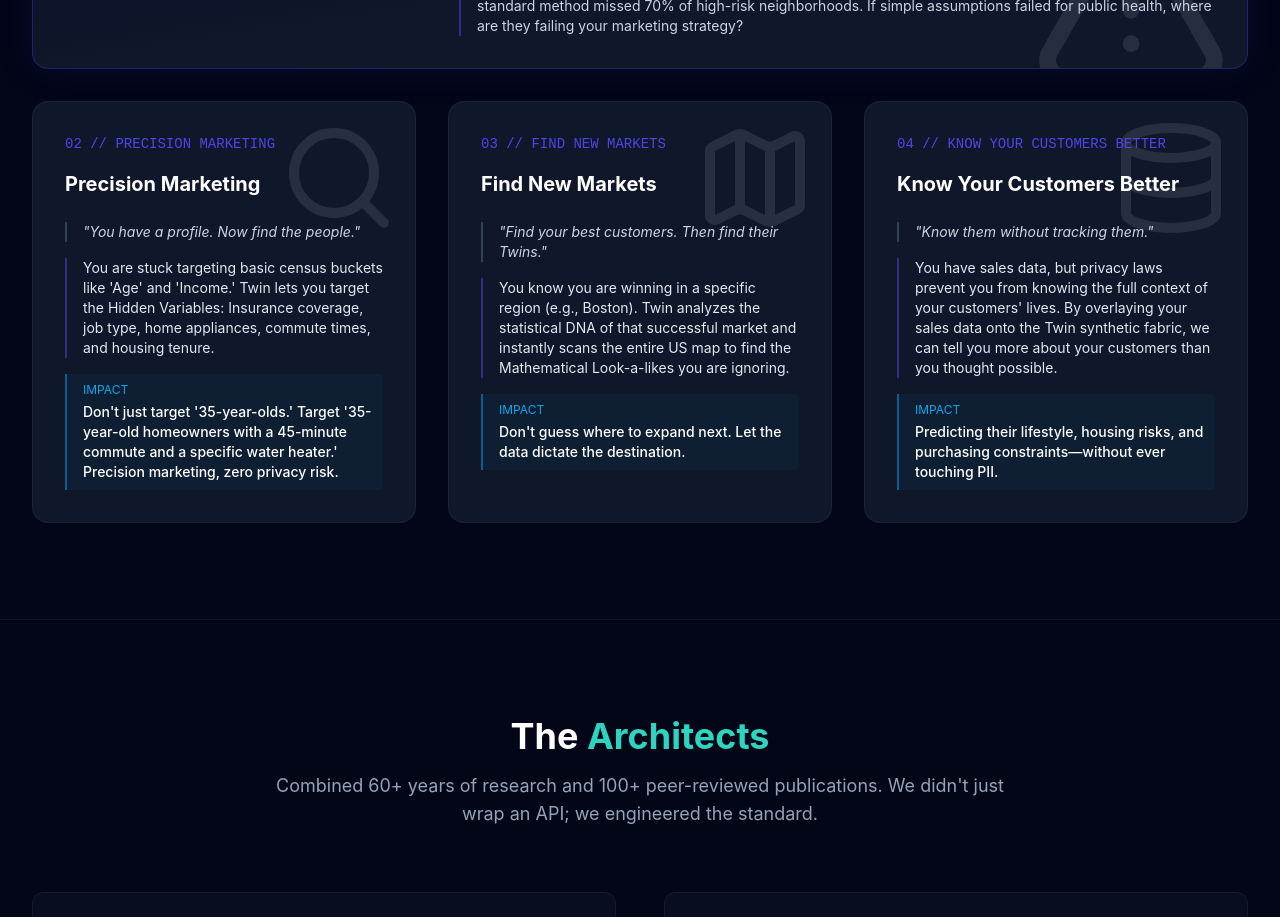
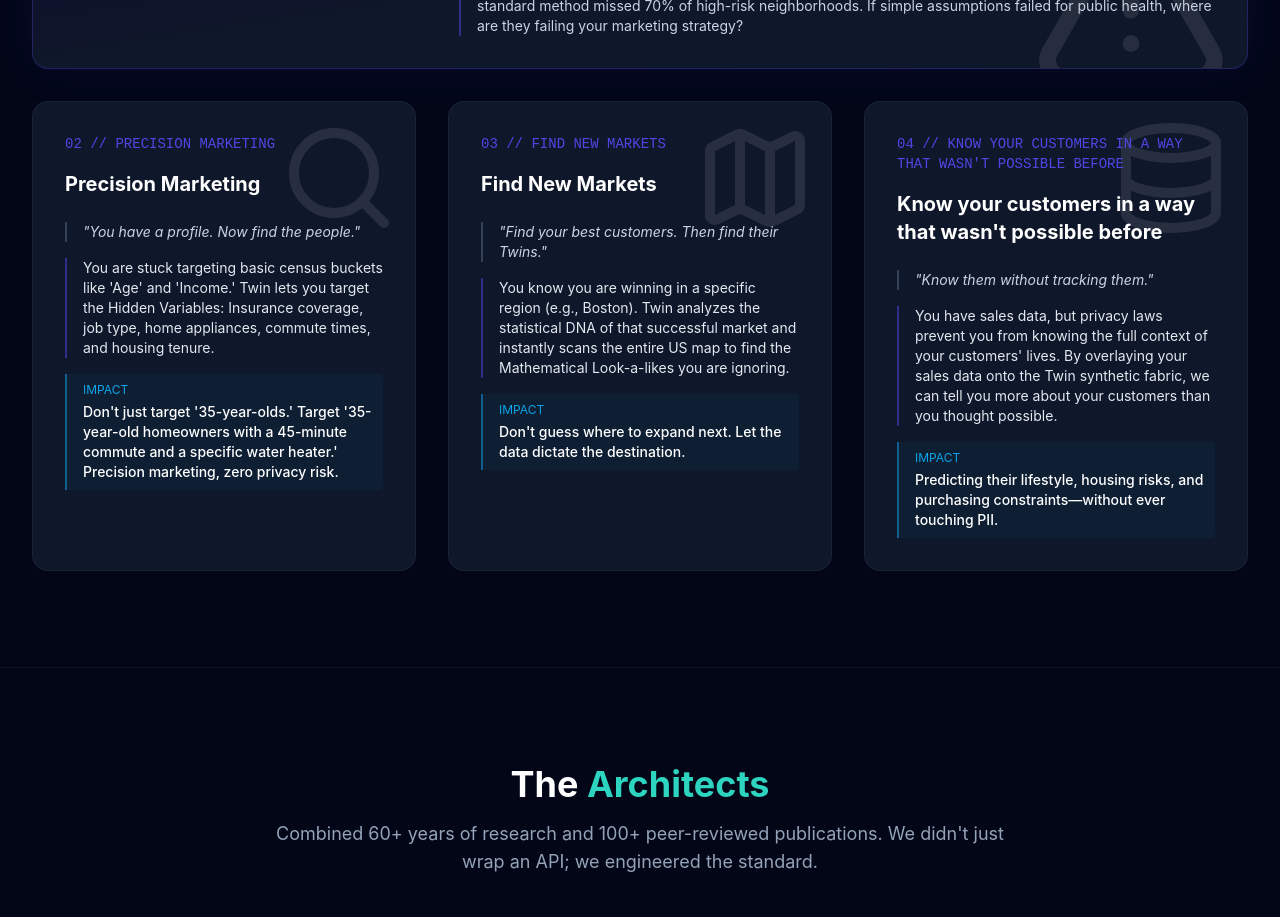
Before and after one commit to jga9f/modelparallel, a React (Vite) app: page / in a window 1280 px wide. Shown: the part 1420-2337 px from the top of the page. Built offline with nearby package versions, Linux system fonts and the light colour scheme.

Commit message:
Update Feature Card title to 'Know your customers in a way that wasn't possible before'

```diff
--- a/src/App.jsx
+++ b/src/App.jsx
@@ -238,7 +238,7 @@
             />
             <FeatureCard
               number={4}
-              title="Know Your Customers Better"
+              title="Know your customers in a way that wasn't possible before"
               icon={Database}
               problem="Know them without tracking them."
               solution="You have sales data, but privacy laws prevent you from knowing the full context of your customers' lives. By overlaying your sales data onto the Twin synthetic fabric, we can tell you more about your customers than you thought possible."
```
